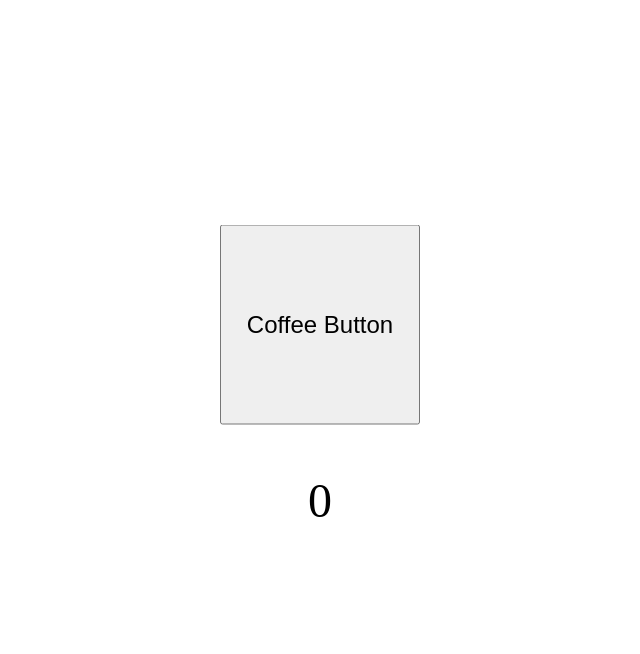
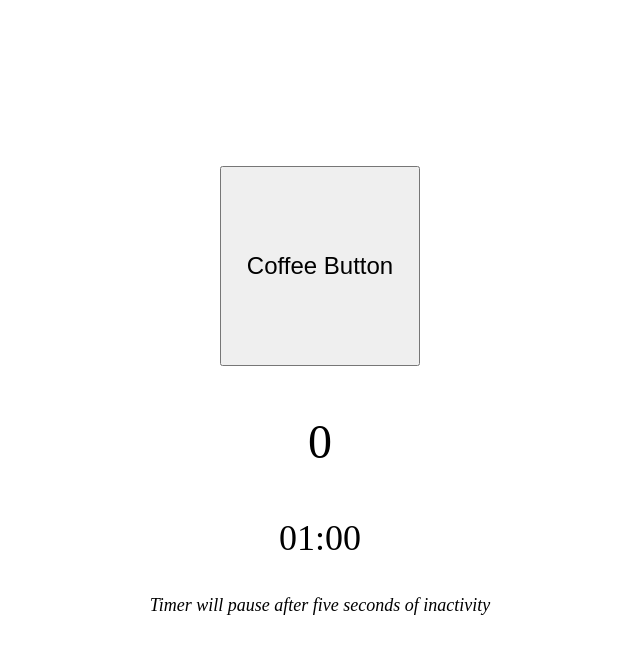
Before and after one commit to Irument/carroll_programming_club_project_1, a Flask app: template templates/game.html in a window 1280 px wide. Shown: the top 654 px of the page, without its empty margins (328-968 px from the left). Run offline with Flask 3, Linux system fonts and the light colour scheme; the template is opened without the code that fills it, so the values that code supplies are empty.

Commit message:
added basic functionality of time allowance system for game

```diff
--- a/static/js/game.js
+++ b/static/js/game.js
@@ -1,6 +1,44 @@
-var num = 0;
+var num = 0; // Number of (whatever unit we're using) that the player has obtained
+
+// all in seconds
+var timerSec = 60;
+var timeToEnableTimer = 5;
+var timeToAutoStop = timerSec - timeToEnableTimer;
+
+var isTimerEnabled = false;
+setInterval(updateTimer, 1);
+document.getElementById('timer').innerHTML = secondsToTime(timerSec);
 
 function onCoffeeButtonPress() {
-    num++;
-    document.getElementById('num').innerHTML = num;
+    if (timerSec > 0) {
+        num++;
+        document.getElementById('num').innerHTML = num;
+        isTimerEnabled = true;
+        timeToAutoStop = timerSec - timeToEnableTimer;
+    }
 }
+
+// Should be called 100 times every second
+function updateTimer() {
+    if (isTimerEnabled) {
+        timerSec-=0.01;
+        document.getElementById('timer').innerHTML = secondsToTime(timerSec);
+        if (timerSec <= 0) {
+            isTimerEnabled = false;
+            timerSec = 0;
+            timeToAutoStop = 0;
+        } else if (timeToAutoStop >= timerSec) {
+            isTimerEnabled = false;
+            timerSec = timeToAutoStop;
+        }
+    }
+}
+
+function secondsToTime(seconds) {
+    if (seconds <= 0) return "00:00"
+    M = Math.floor(seconds/60)
+    S = Math.ceil(seconds % 60 * 100)/100
+    if (S < 10) S = "0" + S
+    if (M < 10) M = "0" + M
+    return M + ":" + S
+}
--- a/templates/game.html
+++ b/templates/game.html
@@ -19,6 +19,8 @@
     <div class="center">
             <button onclick="onCoffeeButtonPress()" style="height:200px; width:200px; font-size:24px">Coffee Button<br></button>
         <p id="num" style="font-size:48px">0</p>
+        <p id="timer" style="font-size:36px">0</p>
+        <p style="font-style: italic; font-size: 18px">Timer will pause after five seconds of inactivity</p>
     </div>
     <script src="/static/js/game.js"></script>
 </body>
```
